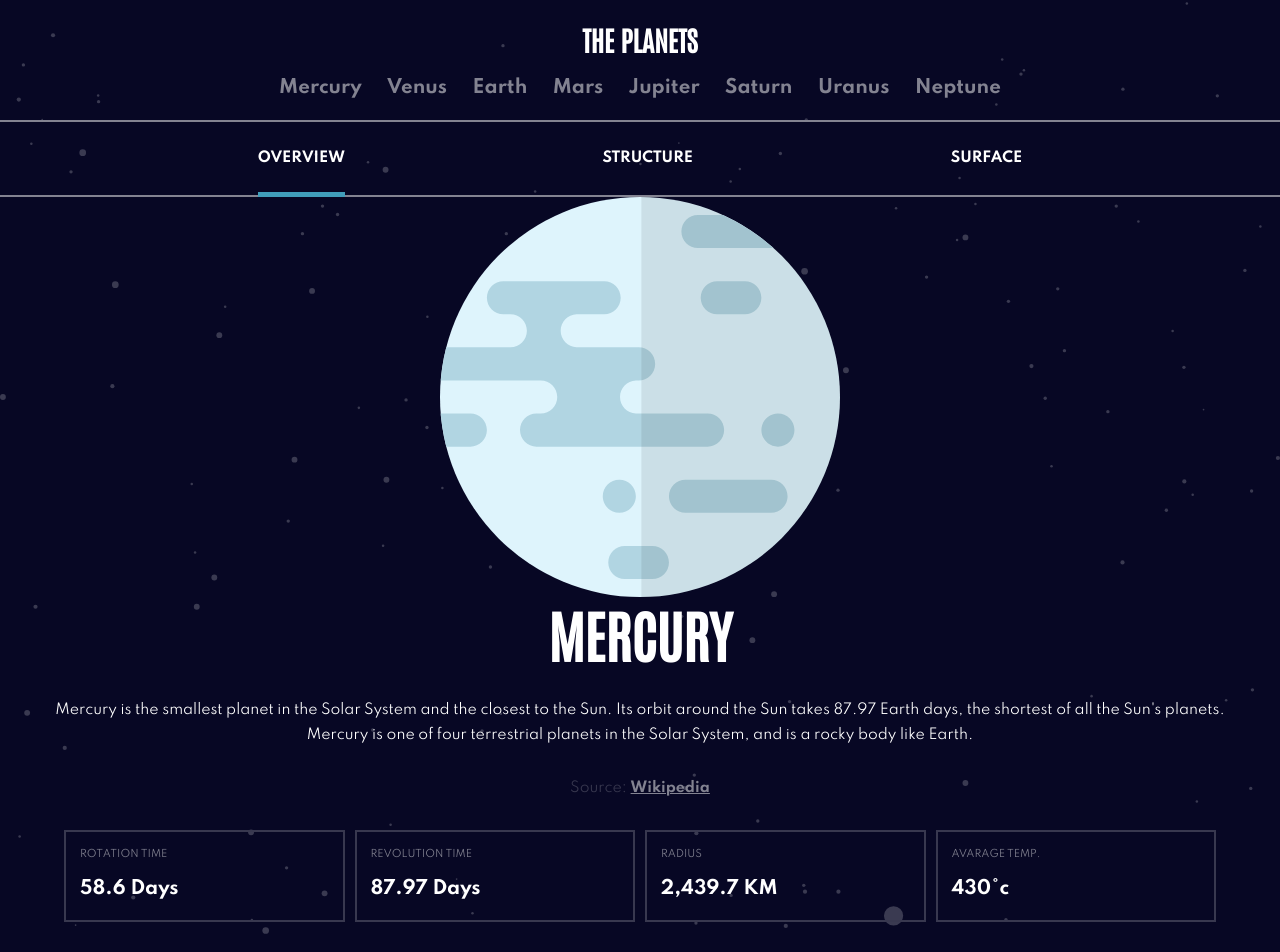
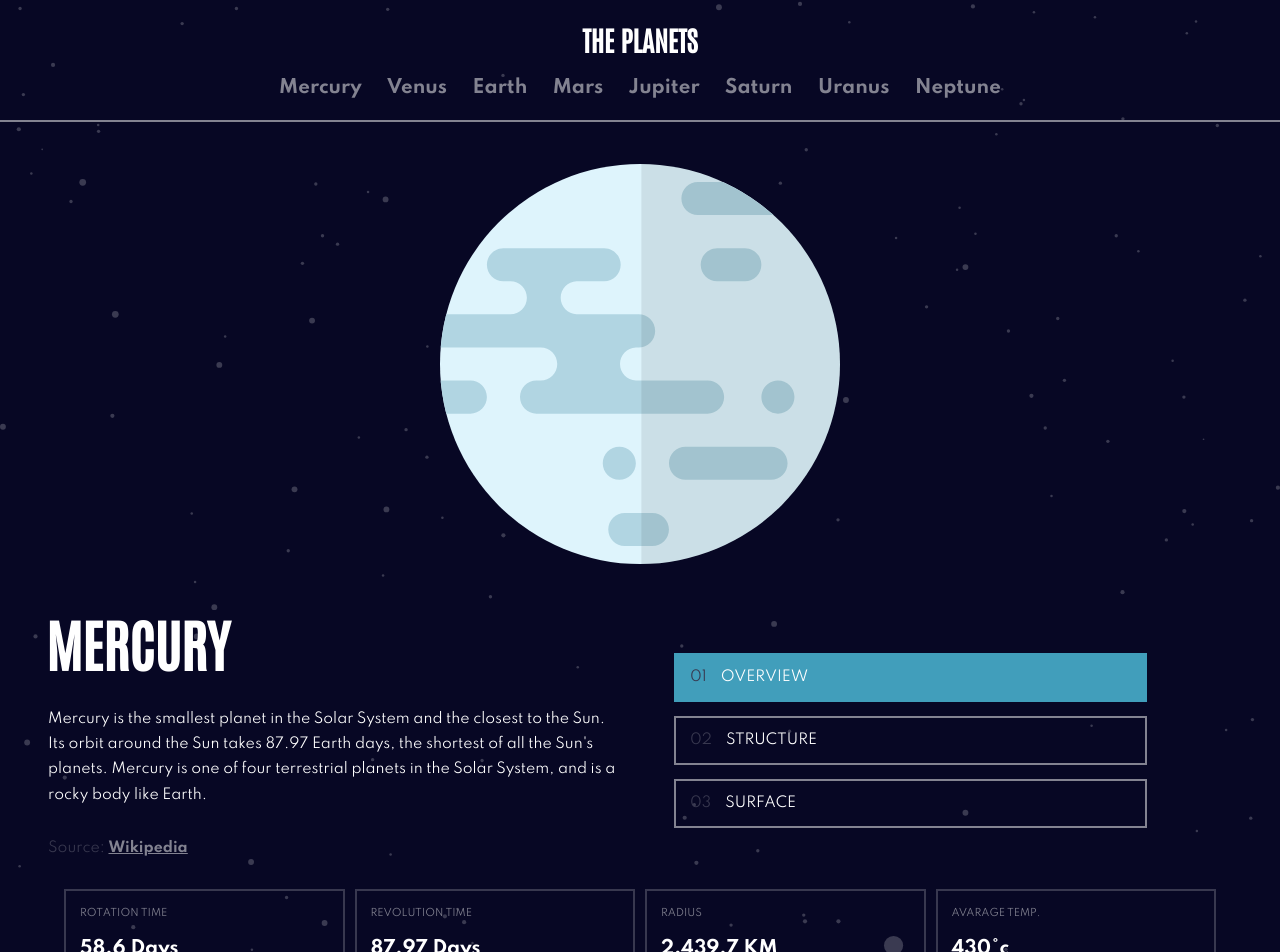
Before and after one commit to ColdLombax/Frontend-Planets, a React (Create React App) app: page / in a window 1280 px wide. Shown: the top 952 px of the page. Built offline with nearby package versions, Linux system fonts and the light colour scheme.

Commit message:
Tablet buttons now display correct colors.

```diff
--- a/src/App.jsx
+++ b/src/App.jsx
@@ -20,7 +20,12 @@ function App() {
           setActiveTab={setActiveTab}
         />
       </section>
-      <Planet currentPlanet={currentPlanet} data={data} activeTab={activeTab} />
+      <Planet
+        currentPlanet={currentPlanet}
+        data={data}
+        activeTab={activeTab}
+        setActiveTab={setActiveTab}
+      />
     </div>
   );
 }
--- a/src/components/Navbar/Planet.jsx
+++ b/src/components/Navbar/Planet.jsx
@@ -2,7 +2,8 @@ import React, { useEffect, useState } from "react";
 import PropTypes from "prop-types";
 
 import PlanetFact from "./PlanetFact";
-function Planet({ currentPlanet, data, activeTab }) {
+import DetailsNav from "./DetailsNav";
+function Planet({ currentPlanet, data, activeTab, setActiveTab }) {
   const [isCore, setIsCore] = useState(false);
   // Details
   const [overview, setOverview] = useState("");
@@ -56,16 +57,25 @@ function Planet({ currentPlanet, data, activeTab }) {
         ></div>
       </div>
       <div className='planet-details'>
+        <div className='tablet-flex'>
           <div className='details'>
             <h2>{currentPlanet.toUpperCase()}</h2>
             <p>{overview}</p>
-        </div>
             <p className='source-link'>
               Source:{" "}
               <a href={overviewSource} target='_blank' rel='noreferrer'>
                 Wikipedia
               </a>
             </p>
+          </div>
+          <div className='tablet-details'>
+            <DetailsNav
+              name={currentPlanet}
+              activeTab={activeTab}
+              setActiveTab={setActiveTab}
+            />
+          </div>
+        </div>
         <div className='planet-facts'>
           <PlanetFact title='rotation time' fact={rotationTime} />
           <PlanetFact title='revolution time' fact={revolutionTime} />
@@ -83,4 +93,5 @@ Planet.propTypes = {
   currentPlanet: PropTypes.string,
   data: PropTypes.array,
   activeTab: PropTypes.string,
+  setActiveTab: PropTypes.func,
 };
--- a/src/styles/DetailsNav.scss
+++ b/src/styles/DetailsNav.scss
@@ -17,6 +17,10 @@
   }
 }
 
+.tablet-details {
+  display: none;
+}
+
 .active::after {
   content: "";
   display: block;
@@ -29,4 +33,44 @@
 }
 
 @media screen and (min-width: 768px) {
+  .details-nav {
+    display: none;
+  }
+
+  .active::after {
+    display: none;
+  }
+
+  .tablet-details {
+    display: block;
+    width: 50%;
+    ul {
+      @include flexbox(column, center, center);
+      list-style: none;
+      width: 70%;
+      li {
+        border: 2px solid $clr-darker-light;
+        padding: 1em;
+        width: 100%;
+        color: $clr-light;
+        cursor: pointer;
+        margin-bottom: 1em;
+        &::before {
+          content: "01";
+          color: $clr-lighter-dark;
+          margin-right: 1em;
+        }
+        &:nth-child(2) {
+          &::before {
+            content: "02";
+          }
+        }
+        &:nth-child(3) {
+          &::before {
+            content: "03";
+          }
+        }
+      }
+    }
+  }
 }
--- a/src/styles/Planet.scss
+++ b/src/styles/Planet.scss
@@ -50,10 +50,30 @@
 }
 
 @media screen and (min-width: 768px) {
+  .details {
+    margin-left: 20px;
+    width: 50%;
+    h2 {
+      margin-left: 26px;
+      text-align: left;
+    }
+    p {
+      text-align: left;
+    }
+  }
+
   .planet-facts {
     width: 90%;
     display: grid;
     gap: 10px;
     grid-template-columns: repeat(4, 1fr);
   }
+
+  .planet {
+    margin: 3em 0em;
+  }
+
+  .tablet-flex {
+    @include flexbox(row, left, center);
+  }
 }
--- a/src/styles/Planets.scss
+++ b/src/styles/Planets.scss
@@ -1,20 +1,29 @@
 // MERCURY
+
 .mercury {
   &::after {
     background-color: $clr-mercury;
   }
 }
+
 .mercury-planet {
   background: url("../assets/planet-mercury.svg") no-repeat center;
   background-size: contain;
 }
+
 .mercury-core {
   background: url("../assets/planet-mercury-internal.svg") no-repeat center;
   background-size: contain;
 }
+
 .mercury-geology {
   background: url("../assets/geology-mercury.png") no-repeat;
   background-size: contain;
+}
+
+.active.mercury {
+  background-color: $clr-mercury;
+  border-color: $clr-mercury;
 }
 
 // VENUS
@@ -36,6 +45,11 @@
   background-size: contain;
 }
 
+.active.venus {
+  background-color: $clr-venus;
+  border-color: $clr-venus;
+}
+
 // EARTH
 .earth {
   &::after {
@@ -55,6 +69,11 @@
   background-size: contain;
 }
 
+.active.earth {
+  background-color: $clr-earth;
+  border-color: $clr-earth;
+}
+
 // MARS
 .mars {
   &::after {
@@ -71,6 +90,11 @@
 .mars-geology {
   background: url("../assets/geology-mars.png") no-repeat;
   background-size: contain;
+}
+
+.active.mars {
+  background-color: $clr-mars;
+  border-color: $clr-mars;
 }
 
 // JUPITER
@@ -92,6 +116,11 @@
   background-size: contain;
 }
 
+.active.jupiter {
+  background-color: $clr-jupiter;
+  border-color: $clr-jupiter;
+}
+
 // SATURN
 .saturn {
   &::after {
@@ -109,6 +138,11 @@
 .saturn-geology {
   background: url("../assets/geology-saturn.png") no-repeat;
   background-size: contain;
+}
+
+.active.saturn {
+  background-color: $clr-saturn;
+  border-color: $clr-saturn;
 }
 
 // URANUS
@@ -130,6 +164,11 @@
   background-size: contain;
 }
 
+.active.uranus {
+  background-color: $clr-uranus;
+  border-color: $clr-uranus;
+}
+
 // NEPTUNE
 .neptune {
   &::after {
@@ -148,3 +187,8 @@
   background: url("../assets/geology-neptune.png") no-repeat;
   background-size: contain;
 }
+
+.active.neptune {
+  background-color: $clr-neptune;
+  border-color: $clr-neptune;
+}
```
Lines whose indentation alone changed are shown as unchanged.
